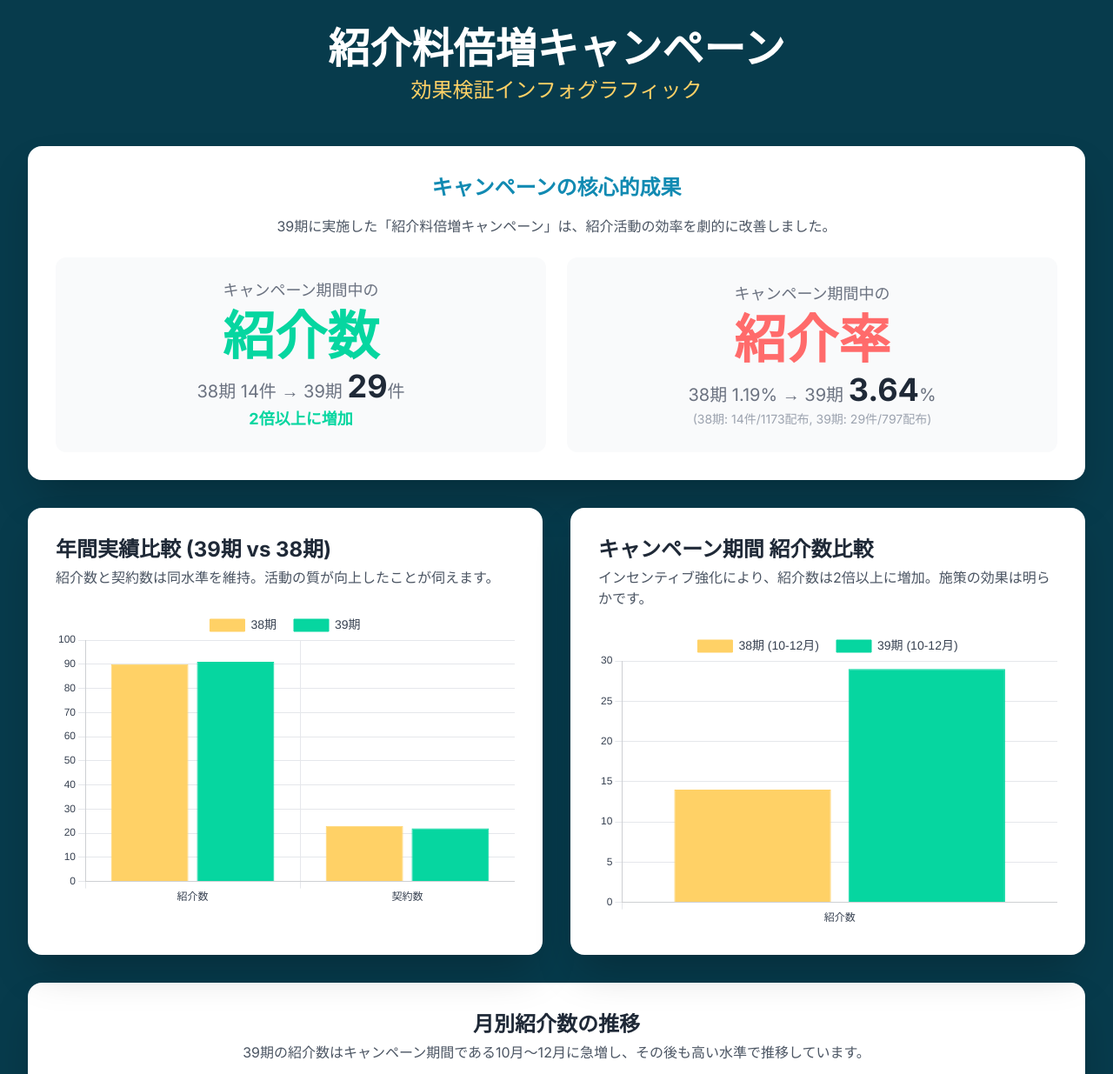
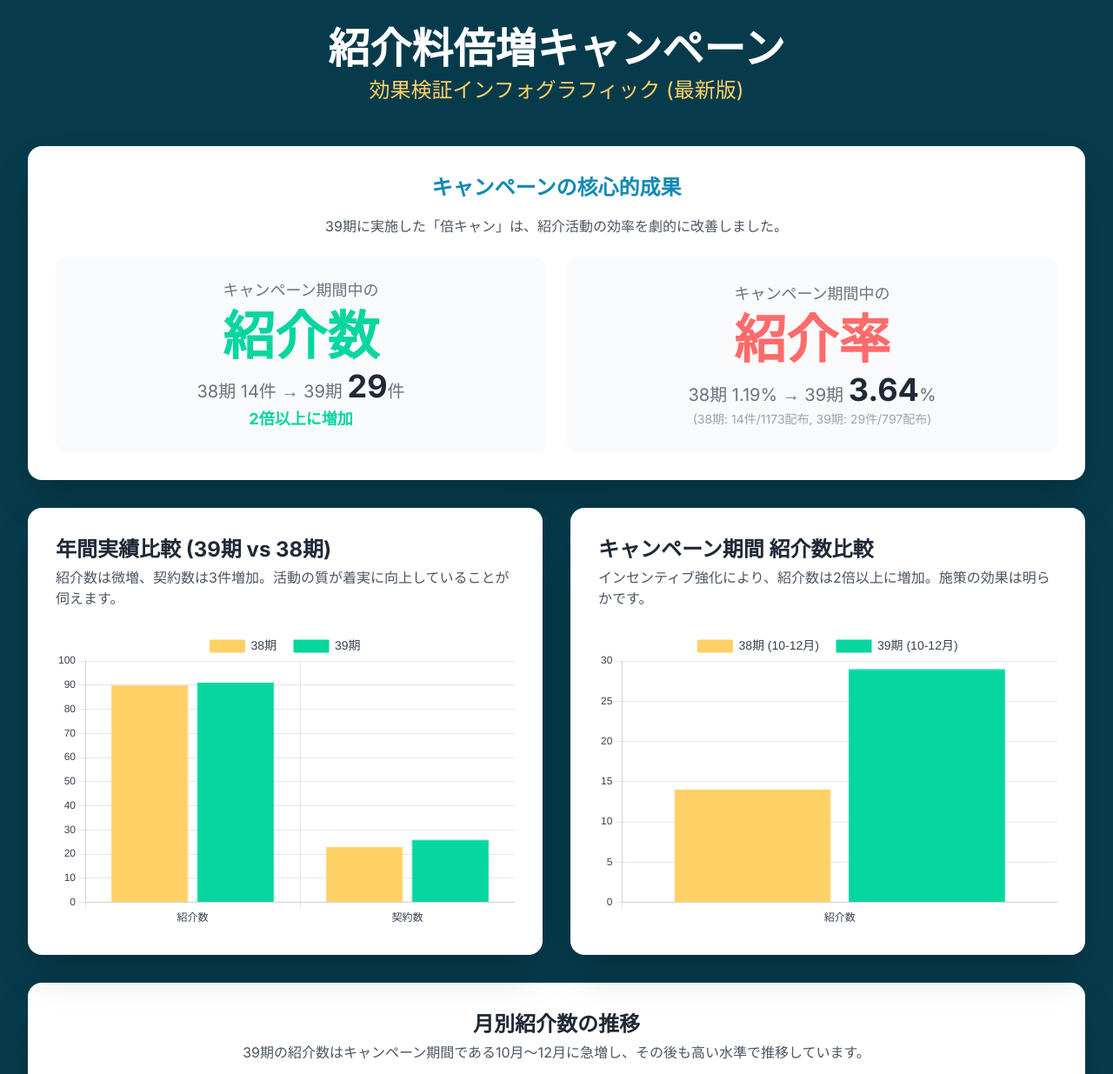
Before and after one commit to sshhoottaa4/lll, a plain HTML site: page index.html in a window 1280 px wide. Shown: the top 1235 px of the page at 87% size. Drawn offline with nearby package versions, Linux system fonts and the light colour scheme.

Commit message:
Update index.html

```diff
--- a/index.html
+++ b/index.html
@@ -43,14 +43,14 @@
 
         <header class="text-center mb-12">
             <h1 class="text-4xl md:text-5xl font-bold text-white mb-2">紹介料倍増キャンペーン</h1>
-            <p class="text-xl md:text-2xl text-[#FFD166]">効果検証インフォグラフィック</p>
+            <p class="text-xl md:text-2xl text-[#FFD166]">効果検証インフォグラフィック (最新版)</p>
         </header>
 
         <main class="space-y-8">
 
             <section class="bg-white rounded-2xl shadow-2xl p-6 md:p-8 text-center">
                 <h2 class="text-2xl font-bold text-[#118AB2] mb-4">キャンペーンの核心的成果</h2>
-                <p class="text-gray-600 mb-6">39期に実施した「紹介料倍増キャンペーン」は、紹介活動の効率を劇的に改善しました。</p>
+                <p class="text-gray-600 mb-6">39期に実施した「倍キャン」は、紹介活動の効率を劇的に改善しました。</p>
                 <div class="grid grid-cols-1 md:grid-cols-2 gap-6">
                     <div class="bg-gray-50 rounded-xl p-6 flex flex-col justify-center">
                         <p class="text-lg text-gray-500">キャンペーン期間中の</p>
@@ -70,7 +70,7 @@
             <section class="grid grid-cols-1 lg:grid-cols-2 gap-8">
                 <div class="bg-white rounded-2xl shadow-2xl p-6 md:p-8">
                     <h3 class="text-2xl font-bold mb-1">年間実績比較 (39期 vs 38期)</h3>
-                    <p class="text-gray-600 mb-4">紹介数と契約数は同水準を維持。活動の質が向上したことが伺えます。</p>
+                    <p class="text-gray-600 mb-4">紹介数は微増、契約数は3件増加。活動の質が着実に向上していることが伺えます。</p>
                     <div class="chart-container h-80 md:h-[350px]">
                         <canvas id="annualPerformanceChart"></canvas>
                     </div>
@@ -109,8 +109,8 @@
                         <div class="doughnut-chart-container">
                             <canvas id="compositionChart39"></canvas>
                         </div>
-                        <p class="mt-4 text-lg">紹介契約率: <span class="font-bold text-2xl text-[#06D6A0]">14.0%</span></p>
-                        <p class="text-gray-500 text-sm">(22件 / 総契約数 157件)</p>
+                        <p class="mt-4 text-lg">紹介契約率: <span class="font-bold text-2xl text-[#06D6A0]">16.6%</span></p>
+                        <p class="text-gray-500 text-sm">(26件 / 総契約数 157件)</p>
                     </div>
                 </div>
             </section>
@@ -206,7 +206,7 @@
                 },
                 {
                     label: '39期',
-                    data: [91, 22],
+                    data: [91, 26],
                     backgroundColor: '#06D6A0',
                     borderColor: '#06D6A0',
                     borderWidth: 1
@@ -312,7 +312,7 @@
         const compositionData39 = {
             labels: ['紹介契約', 'その他契約'],
             datasets: [{
-                data: [22, 157 - 22],
+                data: [26, 157 - 26],
                 backgroundColor: ['#06D6A0', '#E5E7EB'],
                 hoverBackgroundColor: ['#10B981', '#D1D5DB'],
                 borderColor: '#FFFFFF',
```
